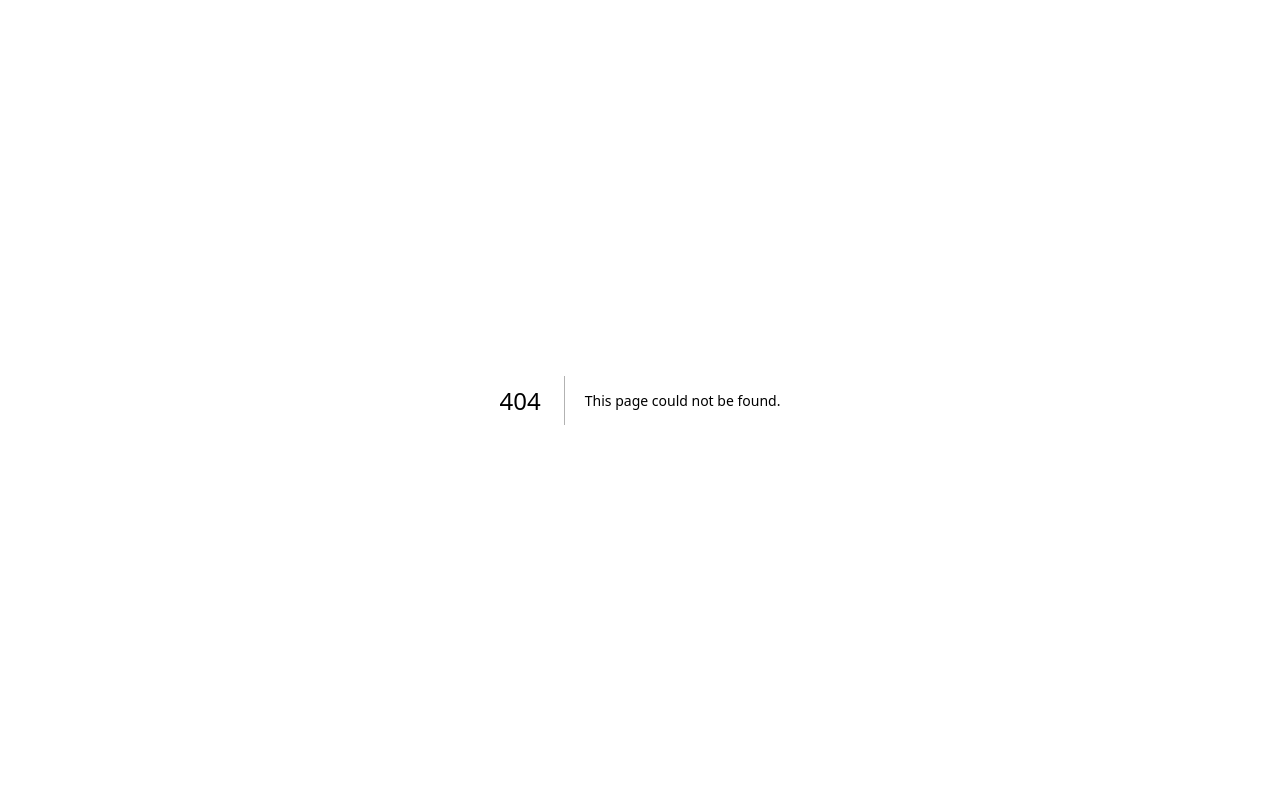
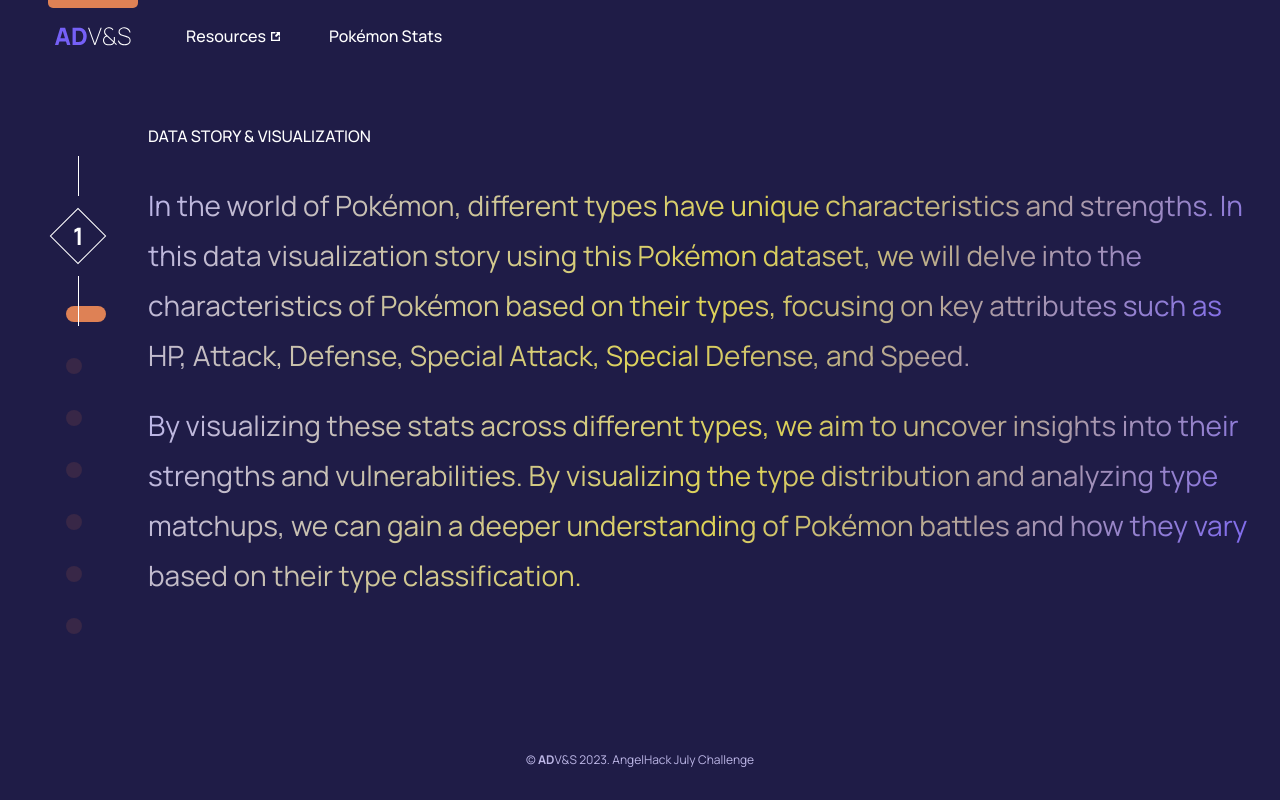
Before and after one commit to iamendy/pokemon, a Next.js app: page /data-story in a window 1280 px wide. Before the commit this address had no page. Built offline with nearby package versions, Linux system fonts and the light colour scheme.

Commit message:
Add Types page

```diff
--- a/src/components/SideNav.tsx
+++ b/src/components/SideNav.tsx
@@ -14,12 +14,12 @@ const SideNav = () => {
       </div>
 
       <div className="h-[50%] flex items-center justify-center">
-        <div className="flex flex-col items-start pl-2 gap-y-9">
-          <Link href="#">
+        <div className="flex flex-col items-start pl-4 gap-y-9">
+          <Link href="/">
             <div className="w-8 h-4 rounded-xl bg-orange lg:w-10"></div>
           </Link>
 
-          <Link href="#" className="w-full group">
+          <Link href="/data-story" className="w-full group">
             <div className="w-4 h-4 rounded-full bg-[#382747] p-2 group-hover:w-8 transition-all group-hover:bg-orange"></div>
           </Link>
 
--- a/src/icons/Note.tsx
+++ b/src/icons/Note.tsx
@@ -2,7 +2,7 @@ const Note = () => {
   return (
     <svg
       viewBox="0 0 88 88"
-      className="lg:w-12 lg:h-12 xl:w-14 xl:h-14 note"
+      className="hidden lg:block lg:w-12 lg:h-12 xl:w-14 xl:h-14 note"
       fill="none"
       xmlns="http://www.w3.org/2000/svg"
     >
--- /dev/null
+++ b/src/pages/data-story.tsx
@@ -0,0 +1,32 @@
+import Layout from "../components/Layout";
+
+const DataStory = () => {
+  return (
+    <Layout>
+      <section>
+        <h3 className="font-medium lg:text-[16px] uppercase mb-5 lg:mb-8">
+          data story & Visualization
+        </h3>
+
+        <div className="flex flex-col gap-y-5">
+          <p className="story leading-[32px] lg:text-[28px] lg:leading-[50px]">
+            In the world of Pokémon, different types have unique characteristics
+            and strengths. In this data visualization story using this Pokémon
+            dataset, we will delve into the characteristics of Pokémon based on
+            their types, focusing on key attributes such as HP, Attack, Defense,
+            Special Attack, Special Defense, and Speed.
+          </p>
+
+          <p className="story leading-[32px] lg:text-[28px] lg:leading-[50px]">
+            By visualizing these stats across different types, we aim to uncover
+            insights into their strengths and vulnerabilities. By visualizing
+            the type distribution and analyzing type matchups, we can gain a
+            deeper understanding of Pokémon battles and how they vary based on
+            their type classification.
+          </p>
+        </div>
+      </section>
+    </Layout>
+  );
+};
+export default DataStory;
--- /dev/null
+++ b/src/pages/data-types.tsx
@@ -0,0 +1,32 @@
+import Layout from "../components/Layout";
+
+const DataStory = () => {
+  return (
+    <Layout>
+      <section>
+        <h3 className="font-medium lg:text-[16px] uppercase mb-5 lg:mb-8">
+          data story & Visualization
+        </h3>
+
+        <div className="flex flex-col gap-y-5">
+          <p className="story leading-[32px] lg:text-[28px] lg:leading-[50px]">
+            In the world of Pokémon, different types have unique characteristics
+            and strengths. In this data visualization story using this Pokémon
+            dataset, we will delve into the characteristics of Pokémon based on
+            their types, focusing on key attributes such as HP, Attack, Defense,
+            Special Attack, Special Defense, and Speed.
+          </p>
+
+          <p className="story leading-[32px] lg:text-[28px] lg:leading-[50px]">
+            By visualizing these stats across different types, we aim to uncover
+            insights into their strengths and vulnerabilities. By visualizing
+            the type distribution and analyzing type matchups, we can gain a
+            deeper understanding of Pokémon battles and how they vary based on
+            their type classification.
+          </p>
+        </div>
+      </section>
+    </Layout>
+  );
+};
+export default DataStory;
--- a/src/styles/globals.css
+++ b/src/styles/globals.css
@@ -56,6 +56,18 @@
   transform: translate(-50%, -50%);
 }
 
+.story {
+  background: linear-gradient(
+    124deg,
+    #bcb6e6 1.72%,
+    #ded355 51.27%,
+    #7660ff 100%
+  );
+  background-clip: text;
+  -webkit-background-clip: text;
+  -webkit-text-fill-color: transparent;
+}
+
 @media (min-width: 768px) {
   .logo:before {
     top: -140%;
```
